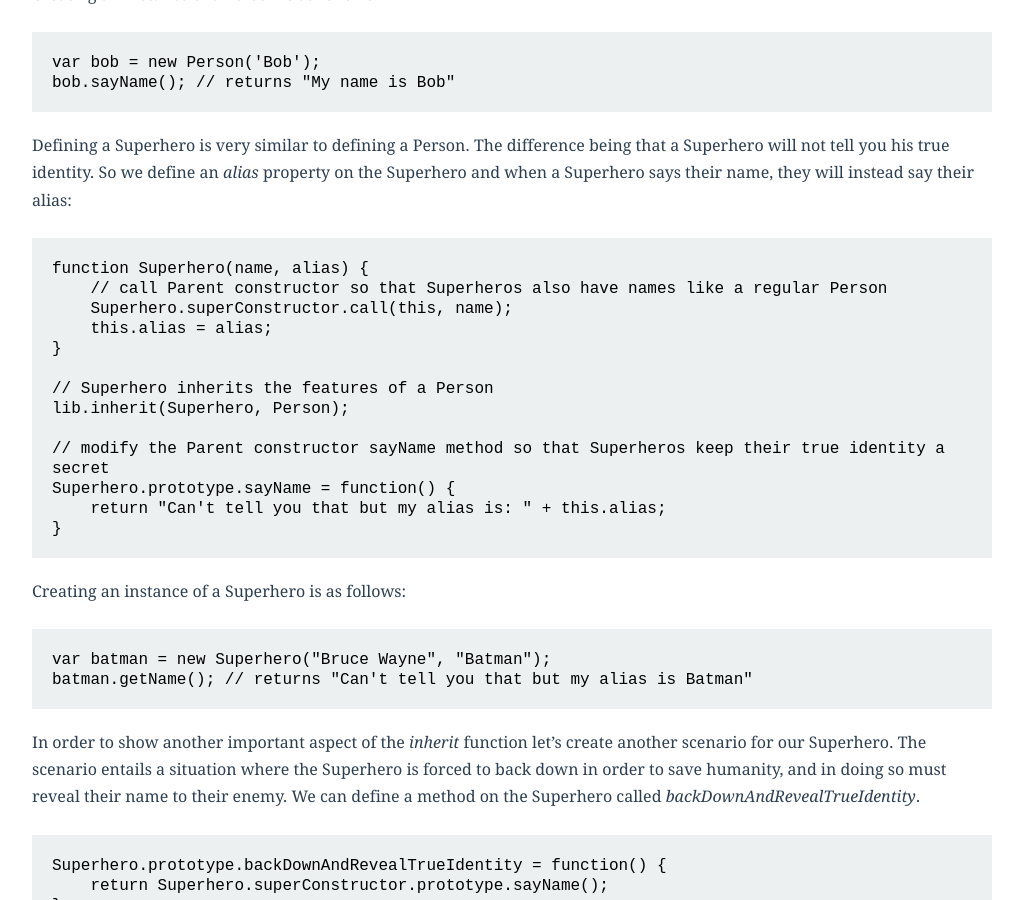
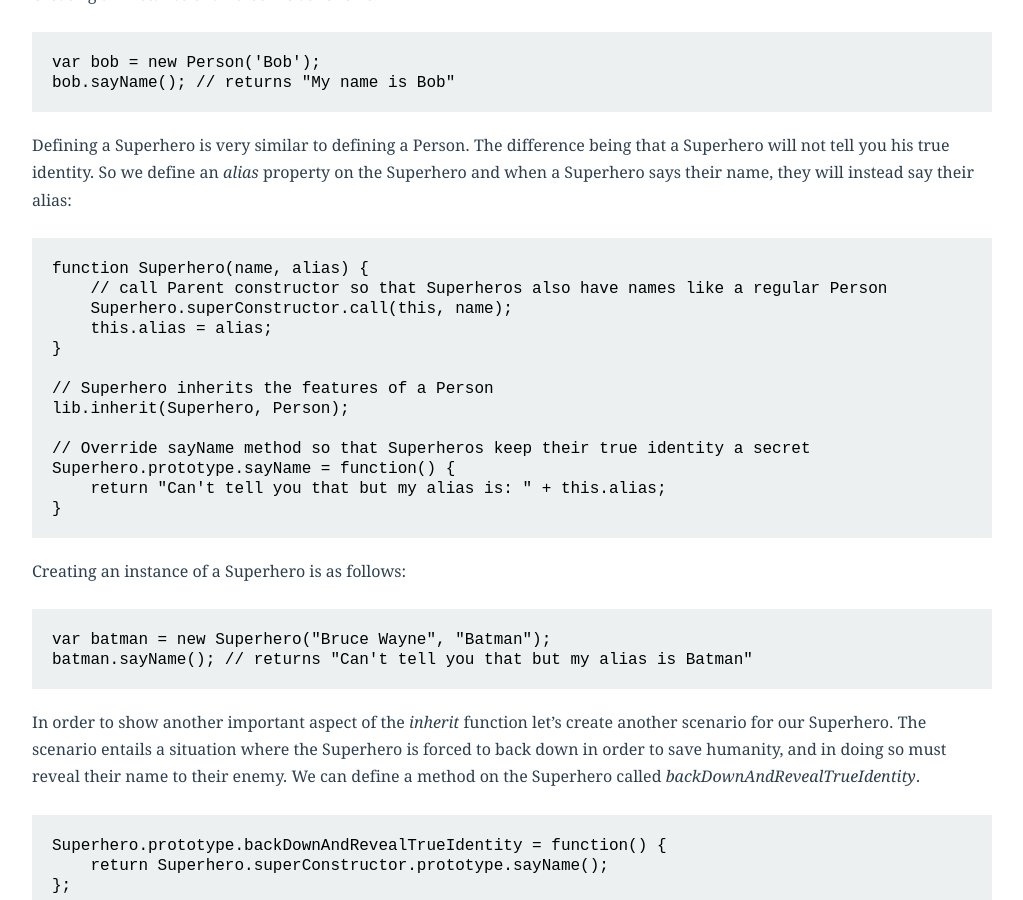
Before and after one commit to adamsilver/adamsilver.io-jekyll, a Jekyll site: the page built from _posts/2014-09-09-javascript-inheritance.md, in a window 1280 px wide and 900 px high, scrolled down 1788 px. Shown: the whole window, without its empty margins (128-1151 px from the left). Built offline with Jekyll 4.4.1, drawn with Linux system fonts in a browser that asks for light colours; Markdown is read by kramdown in place of the engine named in the settings.

Commit message:
fixed typo

```diff
--- a/_posts/2014-09-09-javascript-inheritance.md
+++ b/_posts/2014-09-09-javascript-inheritance.md
@@ -78,7 +78,7 @@ Defining a Superhero is very similar to defining a Person. The difference being
     // Superhero inherits the features of a Person
     lib.inherit(Superhero, Person);
 
-    // modify the Parent constructor sayName method so that Superheros keep their true identity a secret
+    // Override sayName method so that Superheros keep their true identity a secret
     Superhero.prototype.sayName = function() {
         return "Can't tell you that but my alias is: " + this.alias;
     }
@@ -86,7 +86,7 @@ Defining a Superhero is very similar to defining a Person. The difference being
 Creating an instance of a Superhero is as follows:
 
     var batman = new Superhero("Bruce Wayne", "Batman");
-    batman.getName(); // returns "Can't tell you that but my alias is Batman"
+    batman.sayName(); // returns "Can't tell you that but my alias is Batman"
 
 In order to show another important aspect of the *inherit* function let's create another scenario for our Superhero. The scenario entails a situation where the Superhero is forced to back down in order to save humanity, and in doing so must reveal their name to their enemy. We can define a method on the Superhero called *backDownAndRevealTrueIdentity*.
 
```
